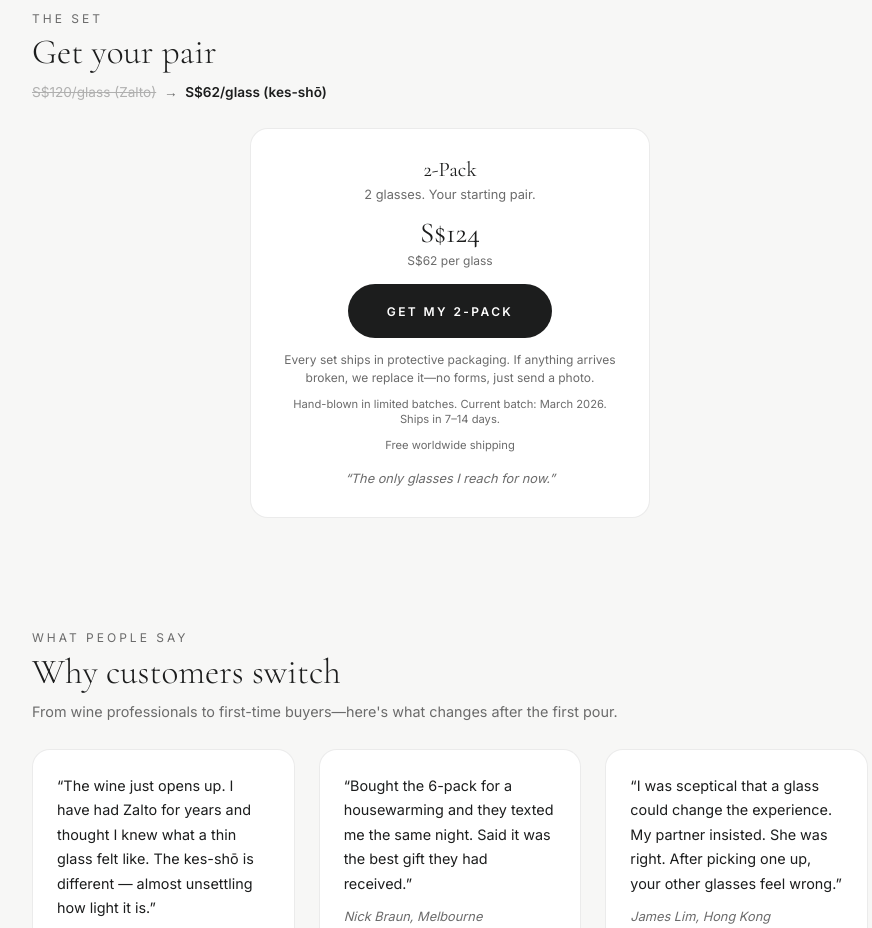
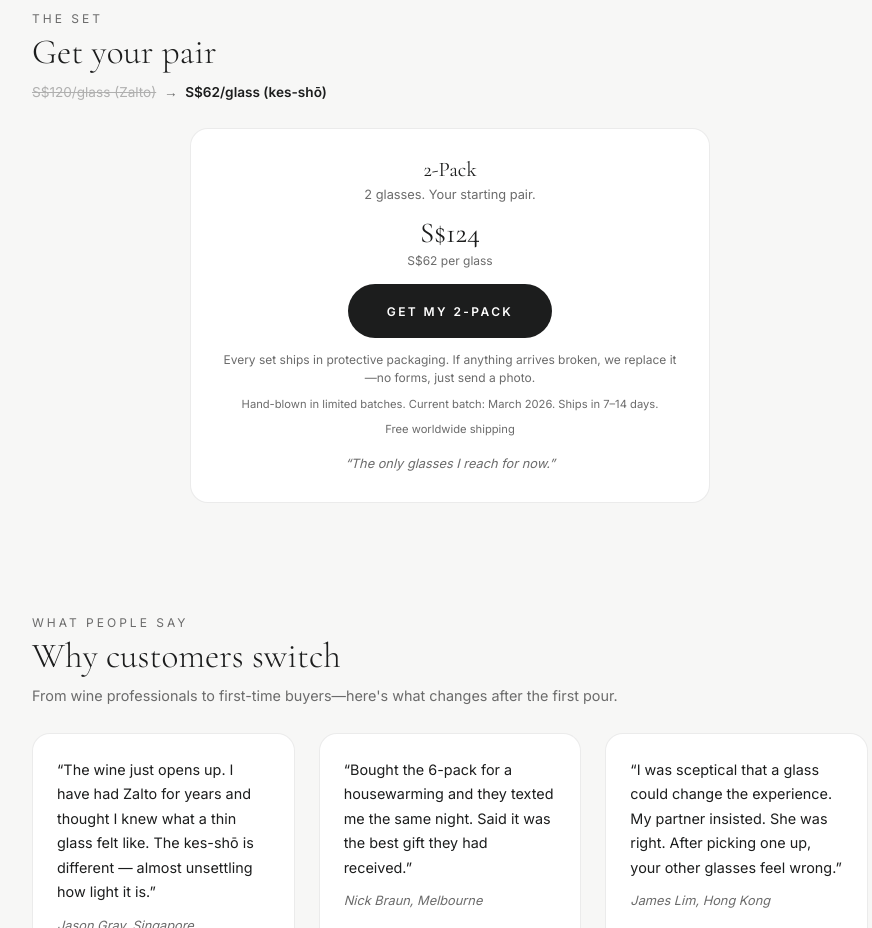
Before and after one commit to abhishekcheriangeorge-ops/kessho-wine-landing, a website: page index.html in a window 1280 px wide. Shown: the part 2420-3348 px from the top of the page, without its empty margins (190-1062 px from the left). Drawn offline with nearby package versions, Linux system fonts and the light colour scheme.

Commit message:
Widen single pack card to 520px max-width

```diff
--- a/index.html
+++ b/index.html
@@ -221,7 +221,7 @@
   <p class="section-label">The Set</p>
   <h2 class="section-title">Get your pair</h2>
   <p style="font-size:0.85rem;color:var(--text-muted);margin-top:0.5rem;line-height:1.7;max-width:640px"><span style="text-decoration:line-through;opacity:0.5">S$120/glass (Zalto)</span> &nbsp;→&nbsp; <strong style="color:var(--text-main)">S$62/glass (kes-shō)</strong></p>
-  <div class="pack-grid" style="max-width:400px;margin-left:auto;margin-right:auto;margin-top:1.5rem;">
+  <div class="pack-grid" style="max-width:520px;margin-left:auto;margin-right:auto;margin-top:1.5rem;">
     <div class="pack-card">
       <div class="pack-title">2-Pack</div>
       <div class="pack-sub">2 glasses. Your starting pair.</div>
```
Also changed, not shown: staging.html (+1 -1 lines), variant-b.html (+1 -1 lines).
